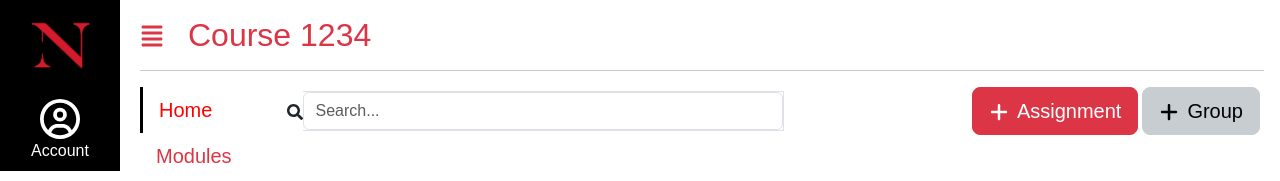
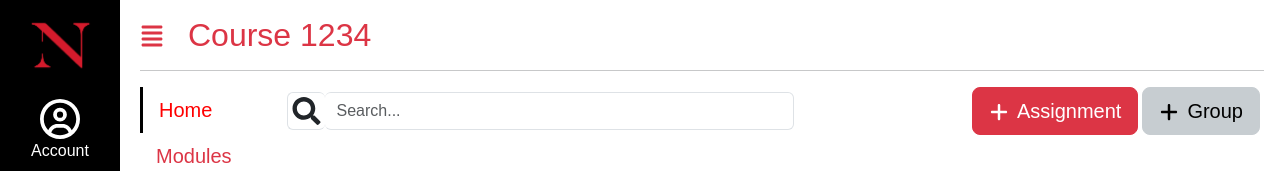
Before and after one commit to NithishBhat/Kambaz_next_js, a Next.js app: page /Courses/1234/Assignments in a window 1280 px wide. Shown: the top 181 px of the page. Built offline with nearby package versions, Linux system fonts and the light colour scheme.

Commit message:
resizing icons

```diff
--- a/app/(kambaz)/Courses/[cid]/Assignments/AssignmentControl.tsx
+++ b/app/(kambaz)/Courses/[cid]/Assignments/AssignmentControl.tsx
@@ -9,10 +9,10 @@ export default function AssignmentControl(){
         <div className="row align-items-center g-0">
 
              <div className="col-auto">
-                <FaSearch/>
+                <FaSearch size={38} className="p-1 border border-end-0 rounded "/>
             </div>
-            <div className="col border border-start-0">
-             <FormControl type="search" placeholder="Search..." />
+            <div className="col ">
+             <FormControl type="search" placeholder="Search..." className=" border border-start-0" />
             </div>
             <div className="col">
 
```
